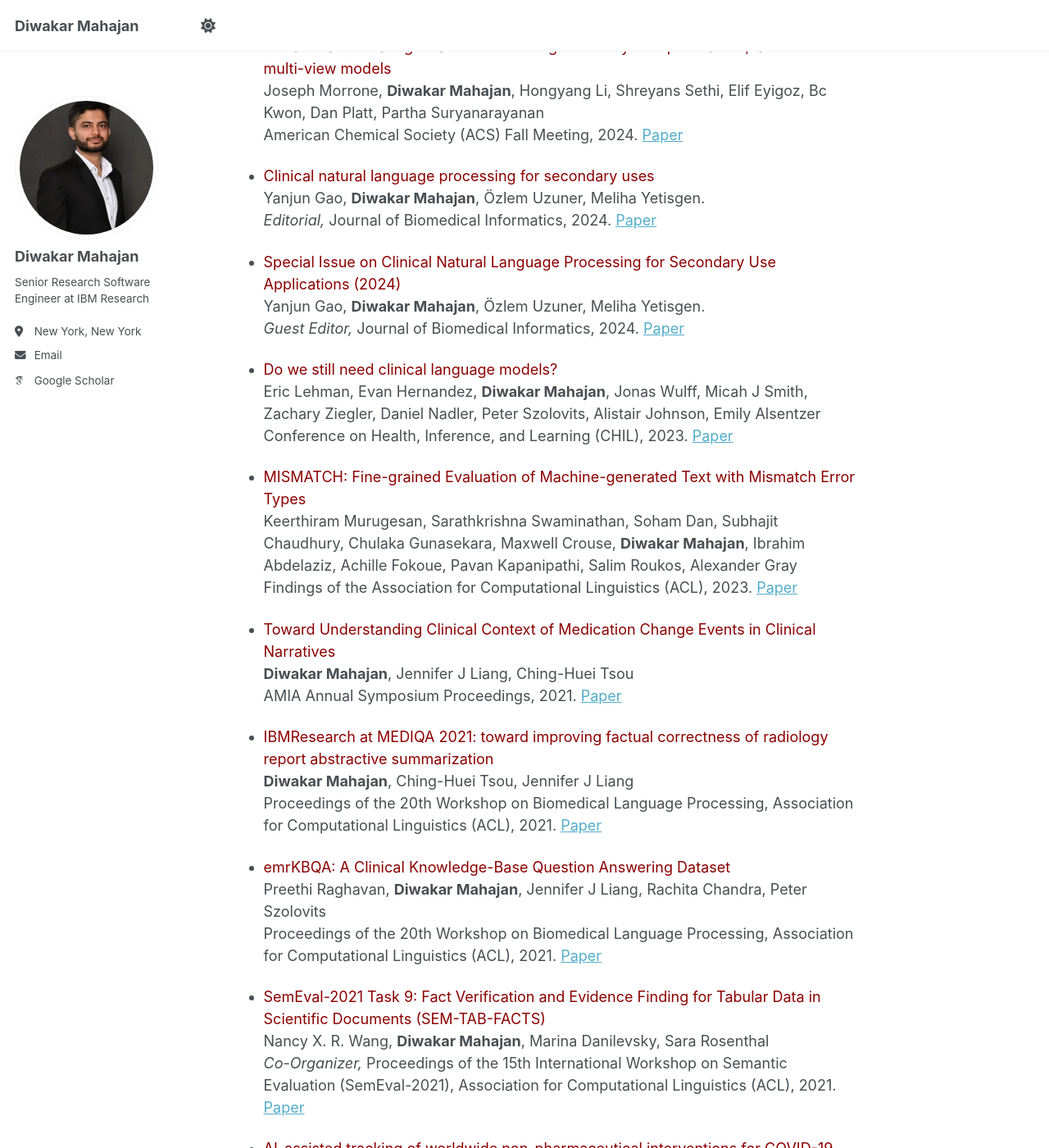
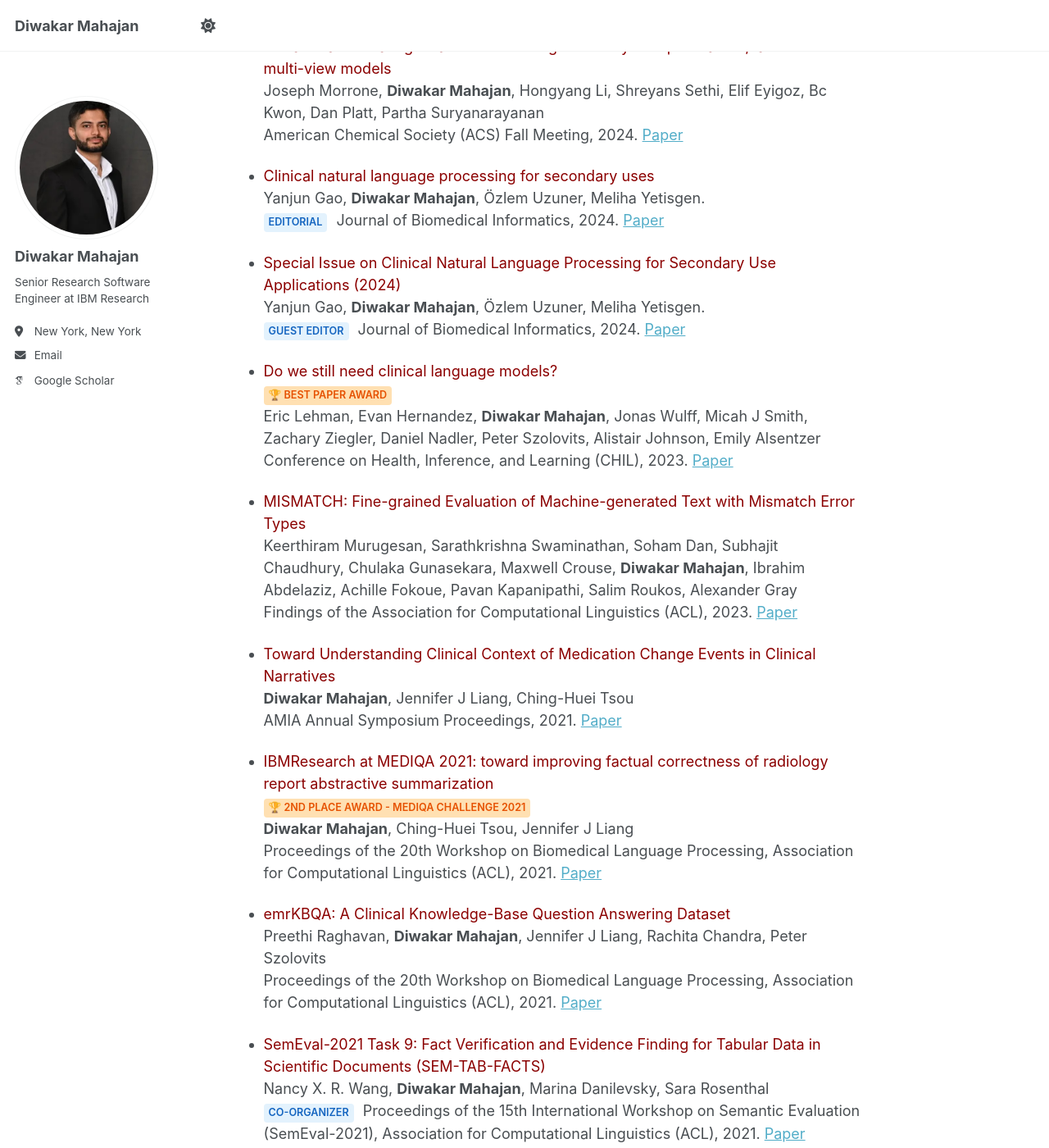
Before and after one commit to mahajandiwakar/mahajandiwakar.github.io, a Jekyll site: the page built from _pages/about.md, in a window 1280 px wide and 1400 px high, scrolled down 807 px. Shown: the whole window at 82% size. Built offline with Jekyll 4.4.1, drawn with Linux system fonts in a browser that asks for light colours; some web fonts are replaced; a script bundle is joined from its source files by our own code; library files that are not in the unit come from our copies; some of the changed text lies outside the part shown.

Commit message:
adding awards

```diff
--- a/_pages/about.md
+++ b/_pages/about.md
@@ -27,13 +27,14 @@ American Chemical Society (ACS) Fall Meeting, 2024. [Paper](https://arxiv.org/pd
 
 - <font color="DarkRed"> Clinical natural language processing for secondary uses</font>
 Yanjun Gao, <b>Diwakar Mahajan</b>, Özlem Uzuner, Meliha Yetisgen. <br />
-<i>Editorial,</i> Journal of Biomedical Informatics, 2024. [Paper](https://www.sciencedirect.com/science/article/pii/S1532046424000145)
+<span class="role-tag">Editorial</span> Journal of Biomedical Informatics, 2024. [Paper](https://www.sciencedirect.com/science/article/pii/S1532046424000145)
 
 - <font color="DarkRed"> Special Issue on Clinical Natural Language Processing for Secondary Use Applications (2024)</font>
 Yanjun Gao, <b>Diwakar Mahajan</b>, Özlem Uzuner, Meliha Yetisgen. <br />
-<i>Guest Editor,</i> Journal of Biomedical Informatics, 2024. [Paper](https://www.sciencedirect.com/special-issue/103GCQB2NCX)
+<span class="role-tag">Guest Editor</span> Journal of Biomedical Informatics, 2024. [Paper](https://www.sciencedirect.com/special-issue/103GCQB2NCX)
 
-- <font color="DarkRed">Do we still need clinical language models?</font>
+- <a href="https://proceedings.mlr.press/v209/eric23a/eric23a.pdf" style="text-decoration:none; color:DarkRed;">
+  Do we still need clinical language models?</a><br /> <span class="award-badge">🏆 Best Paper Award</span><br />
 Eric Lehman, Evan Hernandez, <b>Diwakar Mahajan</b>, Jonas Wulff, Micah J Smith, Zachary Ziegler, Daniel Nadler, Peter Szolovits, Alistair Johnson, Emily Alsentzer <br />
 Conference on Health, Inference, and Learning (CHIL), 2023. [Paper](https://proceedings.mlr.press/v209/eric23a/eric23a.pdf)
 
@@ -46,7 +47,7 @@ Findings of the Association for Computational Linguistics (ACL), 2023. [Paper](h
 <b>Diwakar Mahajan</b>, Jennifer J Liang, Ching-Huei Tsou <br />
 AMIA Annual Symposium Proceedings, 2021. [Paper](https://pmc.ncbi.nlm.nih.gov/articles/PMC8861744/)
 
-- <font color="DarkRed">IBMResearch at MEDIQA 2021: toward improving factual correctness of radiology report abstractive summarization</font>
+- <font color="DarkRed">IBMResearch at MEDIQA 2021: toward improving factual correctness of radiology report abstractive summarization</font> <span class="award-badge">🏆 2nd Place Award - MEDIQA Challenge 2021</span> <br />
 <b>Diwakar Mahajan</b>, Ching-Huei Tsou, Jennifer J Liang <br />
 Proceedings of the 20th Workshop on Biomedical Language Processing, Association for Computational Linguistics (ACL), 2021. [Paper](https://aclanthology.org/2021.bionlp-1.35.pdf)
 
@@ -56,12 +57,21 @@ Proceedings of the 20th Workshop on Biomedical Language Processing, Association
 
 - <font color="DarkRed">SemEval-2021 Task 9: Fact Verification and Evidence Finding for Tabular Data in Scientific Documents (SEM-TAB-FACTS)</font>
 Nancy X. R. Wang, <b>Diwakar Mahajan</b>, Marina Danilevsky, Sara Rosenthal <br />
-<i>Co-Organizer,</i> Proceedings of the 15th International Workshop on Semantic Evaluation (SemEval-2021), Association for Computational Linguistics (ACL), 2021. [Paper](https://aclanthology.org/anthology-files/pdf/bionlp21/2021.bionlp21-1.pdf#page=80)
+<span class="role-tag">Co-Organizer</span> Proceedings of the 15th International Workshop on Semantic Evaluation (SemEval-2021), Association for Computational Linguistics (ACL), 2021. [Paper](https://aclanthology.org/anthology-files/pdf/bionlp21/2021.bionlp21-1.pdf#page=80)
 
-- <font color="DarkRed">AI-assisted tracking of worldwide non-pharmaceutical interventions for COVID-19</font>
+- <font color="DarkRed">AI-assisted tracking of worldwide non-pharmaceutical interventions for COVID-19</font> <span class="award-badge">🏆 IBM Outstanding Technical Achievement Award</span><br />
 Parthasarathy Suryanarayanan, Ching-Huei Tsou, Ananya Poddar, <b>Diwakar Mahajan</b>, Bharath Dandala, Piyush Madan, Anshul Agrawal, Charles Wachira, Osebe Mogaka Samuel, Osnat Bar-Shira, Clifton Kipchirchir, Sharon Okwako, William Ogallo, Fred Otieno, Timothy Nyota, Fiona Matu, Vesna Resende Barros, Daniel Shats, Oren Kagan, Sekou Remy, Oliver Bent, Pooja Guhan, Shilpa Mahatma, Aisha Walcott-Bryant, Divya Pathak, Michal Rosen-Zvi <br />
 Nature, Scientific Data, 2021. [Paper](https://www.nature.com/articles/s41597-021-00878-y)
 
-- <font color="DarkRed">Toward Understanding Clinical Context of Medication Change Events in Clinical Narratives</font>
-<b>Diwakar Mahajan</b>, Jennifer J Liang, Ching-Huei Tsou <br />
-Machine Learning for Health (ML4H) at NeurIPS, 2020. [Paper](https://ml4h.cc/2020/pages/extended-abstracts.html)
+- <font color="DarkRed">Identification of Semantically Similar Sentences in Clinical Notes: Iterative Intermediate Training Using Multi-Task Learning</font> <span class="award-badge">🏆 1st Place Award - National NLP Clinical Challenges (n2c2) 2019</span><br />
+<b>Diwakar Mahajan</b>, Ananya Poddar, Jennifer J Liang, Yen-Ting Lin, John M Prager, Parthasarathy Suryanarayanan, Preethi Raghavan, Ching-Huei Tsou <br />
+Journal of Medical Internet Research (JMIR) Medical Informatics, 2020. [Link](https://medinform.jmir.org/2020/11/e22508/)
+
+- <font color="DarkRed">A Hybrid Model for Drug-Drug Interaction Extraction from Structured Product Labeling Documents</font>  <span class="award-badge">🏆 1st Place Award</span><br />
+<b>Diwakar Mahajan</b>, Ananya Poddar, Yen-Ting Lin <br />
+Text Analytics Conference, 2019. [Link](https://tac.nist.gov/publications/2019/participant.papers/TAC2019.IBMResearch.proceedings.pdf)
+
+- <font color="DarkRed">IBM Research System at TAC 2018: Deep Learning architectures for
+Drug-Drug Interaction extraction from Structured Product Labels</font>  <span class="award-badge">🏆 2nd Place Award</span><br />
+Bharath Dandala, <b>Diwakar Mahajan</b>, Ananya Poddar<br />
+Text Analytics Conference, 2018. [Link](https://tac.nist.gov/publications/2018/participant.papers/TAC2018.IBMResearch.proceedings.pdf)
--- a/_sass/layout/_page.scss
+++ b/_sass/layout/_page.scss
@@ -399,3 +399,25 @@
   font-size: $type-size-6;
   text-transform: uppercase;
 }
+
+.role-tag,
+.award-badge {
+  display: inline-block;
+  font-size: 0.7rem;
+  font-weight: 600;
+  text-transform: uppercase;
+  padding: 2px 6px;
+  border-radius: 4px;
+  margin-right: 6px;
+}
+
+/* tweak colors as you like */
+.role-tag {
+  background: #e3f2fd;
+  color: #1565c0;
+}
+
+.award-badge {
+  background: #ffe0b2;
+  color: #e65100;
+}
```
